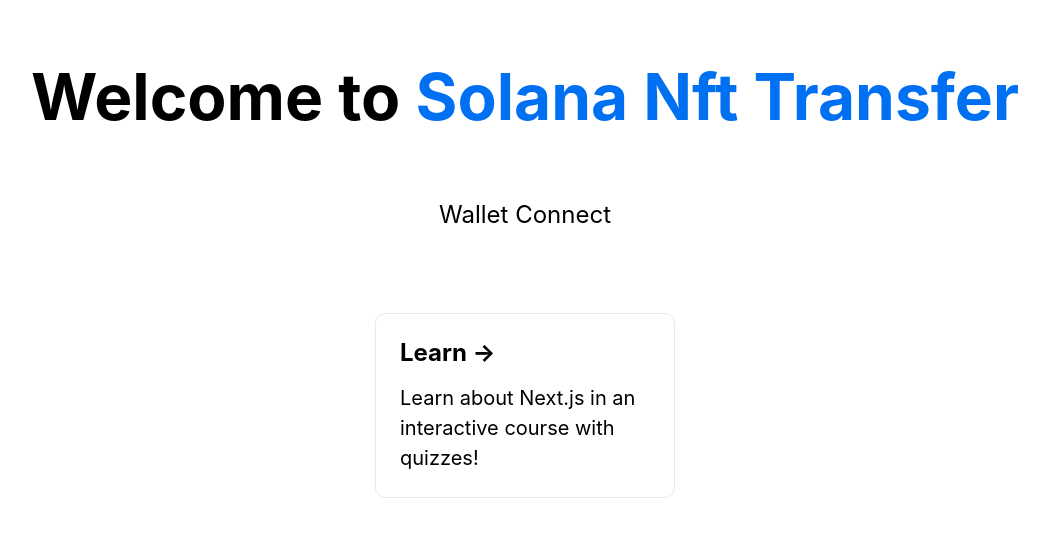
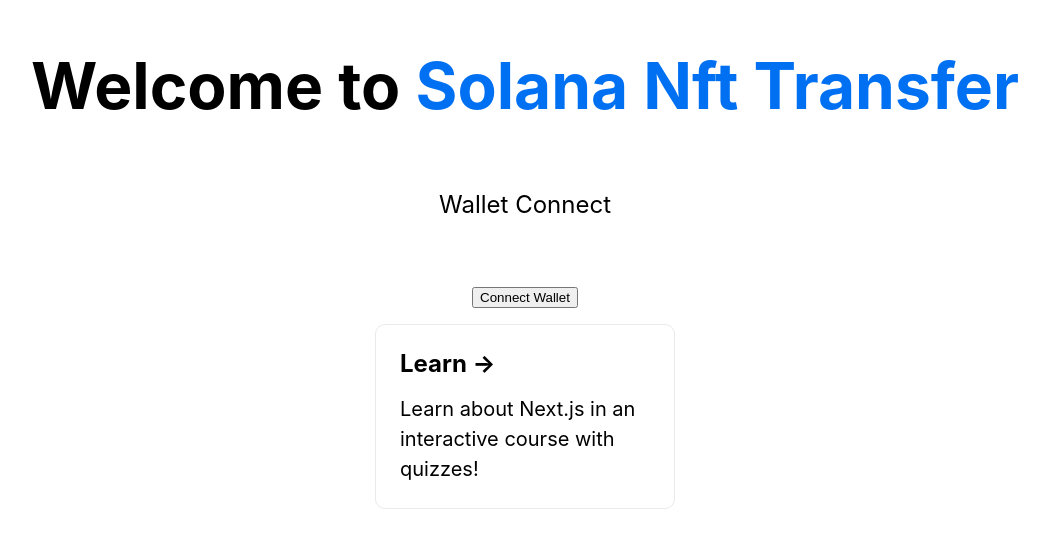
Before and after one commit to 0xVikasRushi/nft-sharing-solana, a Next.js app: page / in a window 1280 px wide. Shown: the part 113-660 px from the top of the page, without its empty margins (115-1164 px from the left). Built offline with nearby package versions, Linux system fonts and the light colour scheme.

Commit message:
connect wallet

```diff
--- /dev/null
+++ b/components/ConnectWalletbutton.js
@@ -0,0 +1,26 @@
+import React, { useState } from "react";
+
+const ConnectWalletButton = () => {
+  const [connected, setConnected] = useState(false);
+
+  const connectWallet = async () => {
+    if (typeof window !== "undefined" && typeof window.solana !== "undefined") {
+      try {
+        await window.solana.connect();
+        setConnected(true);
+      } catch (error) {
+        console.log(error);
+      }
+    } else {
+      console.log("Fantom wallet not detected.");
+    }
+  };
+
+  return (
+    <button onClick={connectWallet}>
+      {connected ? "Connected" : "Connect Wallet"}
+    </button>
+  );
+};
+
+export default ConnectWalletButton;
--- a/package.json
+++ b/package.json
@@ -9,6 +9,8 @@
     "lint": "next lint"
   },
   "dependencies": {
+    "@solana/web3.js": "^1.74.0",
+    "axios": "^1.3.4",
     "next": "13.2.4",
     "react": "18.2.0",
     "react-dom": "18.2.0"
--- a/pages/index.js
+++ b/pages/index.js
@@ -1,6 +1,7 @@
 import Head from "next/head";
 import Image from "next/image";
 import styles from "../styles/Home.module.css";
+import ConnectWalletButton from "./../components/ConnectWalletbutton";
 
 export default function Home() {
   return (
@@ -17,6 +18,7 @@
         </h1>
 
         <p className={styles.description}>Wallet Connect</p>
+        <ConnectWalletButton />
 
         <div className={styles.grid}>
           <a href="https://nextjs.org/learn" className={styles.card}>
```
Also changed, not shown: 1 other file (tests, documents, lock files or other folders).
